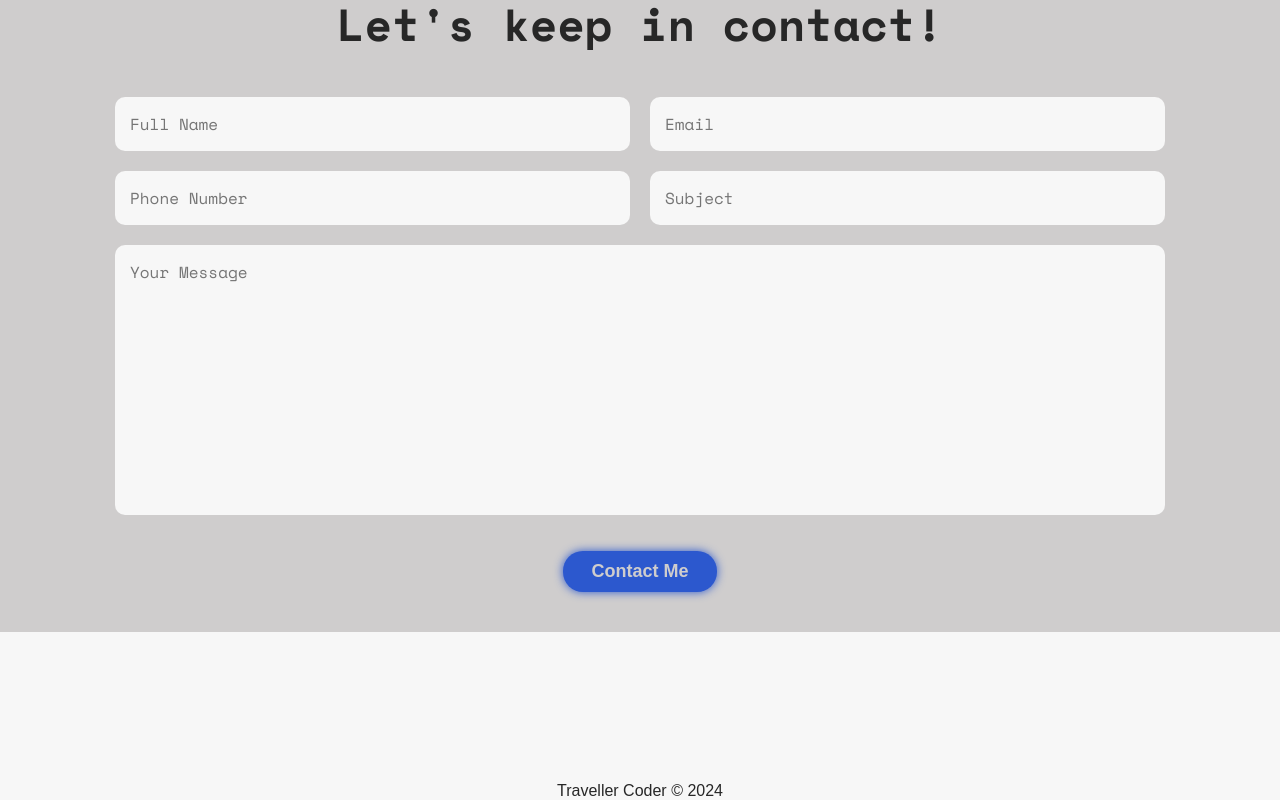
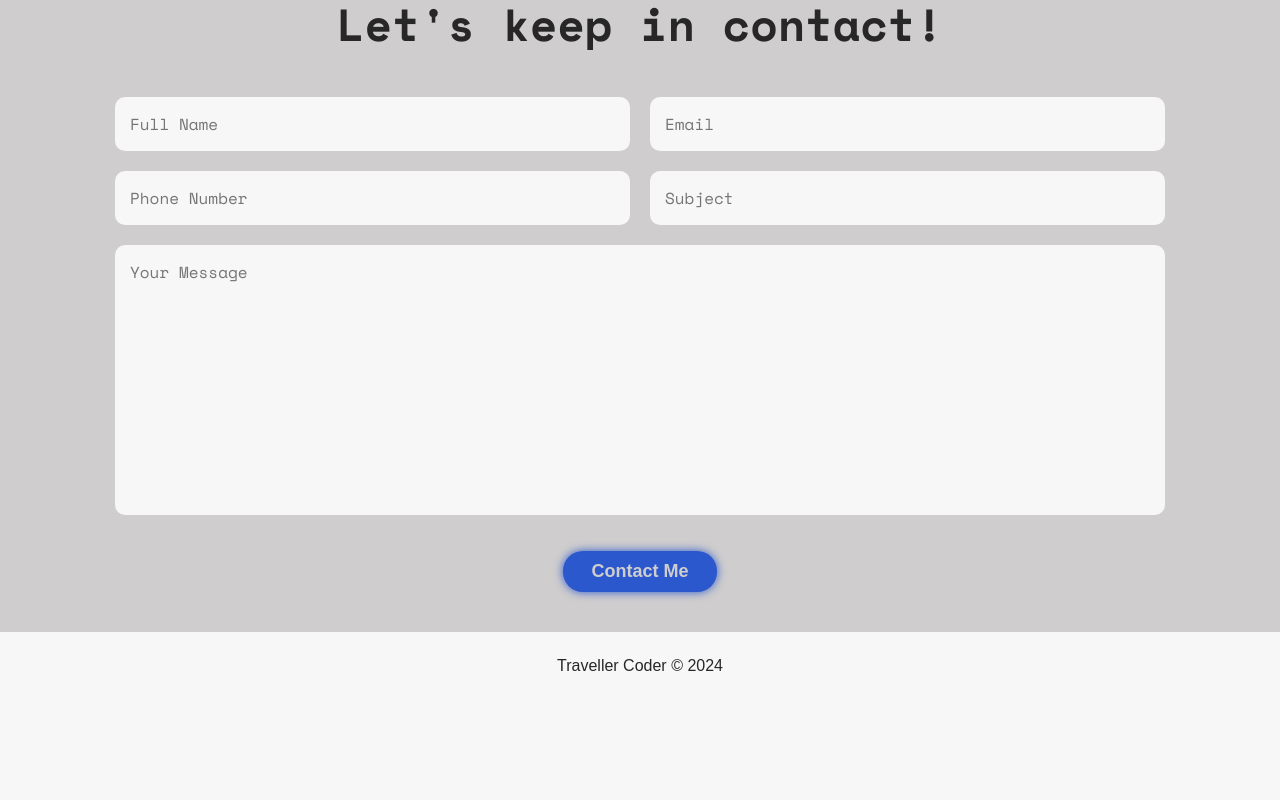
Before and after one commit to TravellerCoder/port-traveller-react, a React (Vite) app: page / in a window 1280 px wide. Shown: the part 2449-3249 px from the top of the page. After the commit the page ends 3149 px from the top, so only its background shows below. Built offline with nearby package versions, Linux system fonts and the light colour scheme; no server answers; a web font is replaced by a local one.

Commit message:
cambios de medidas de footer

```diff
--- a/src/assets/components/footer/Footer.css
+++ b/src/assets/components/footer/Footer.css
@@ -1,6 +1,6 @@
 footer {
     text-align: center;
-    margin-top: 15rem;
+    margin: 2.5rem;
 }
 
 footer p {
```
